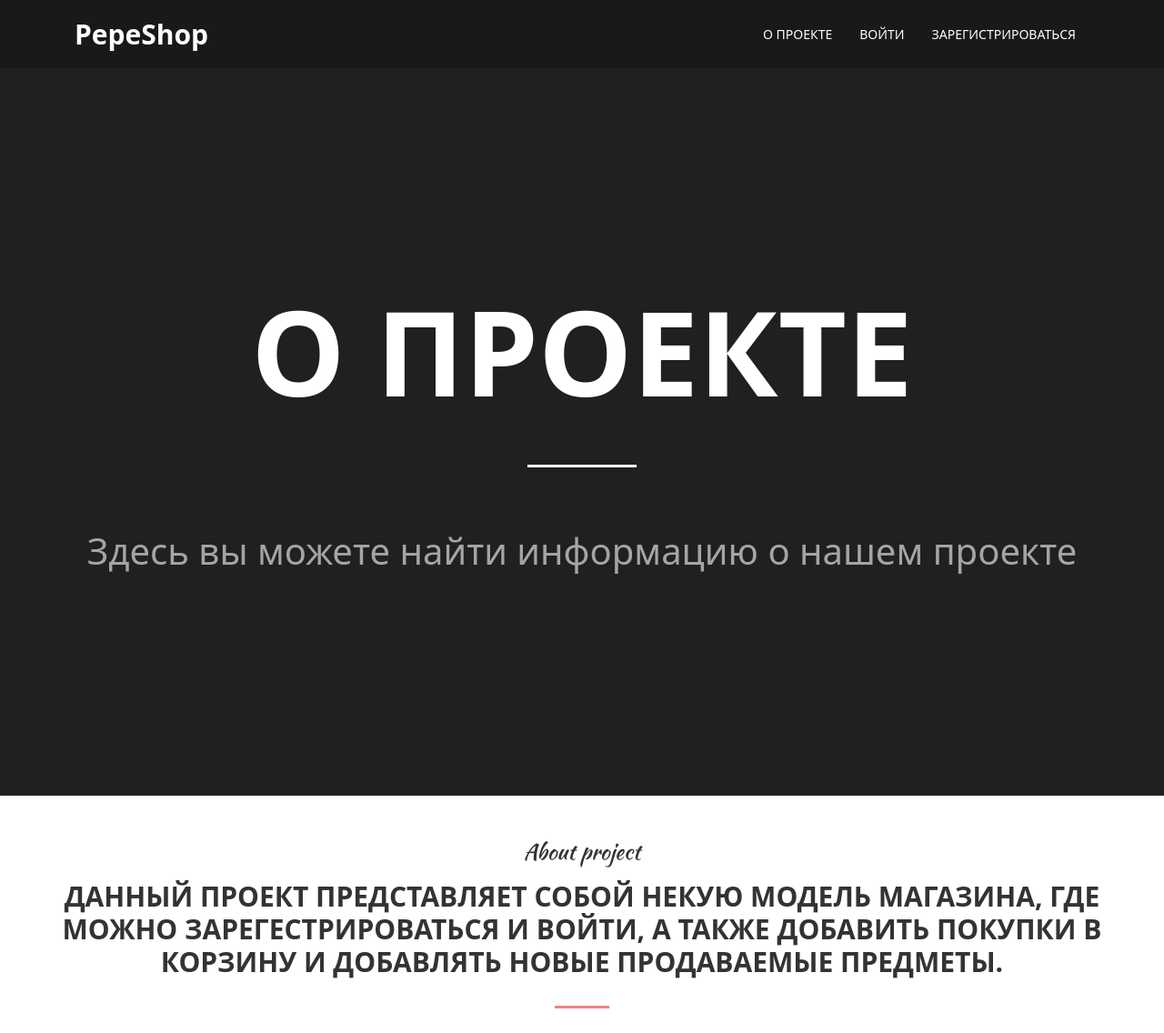
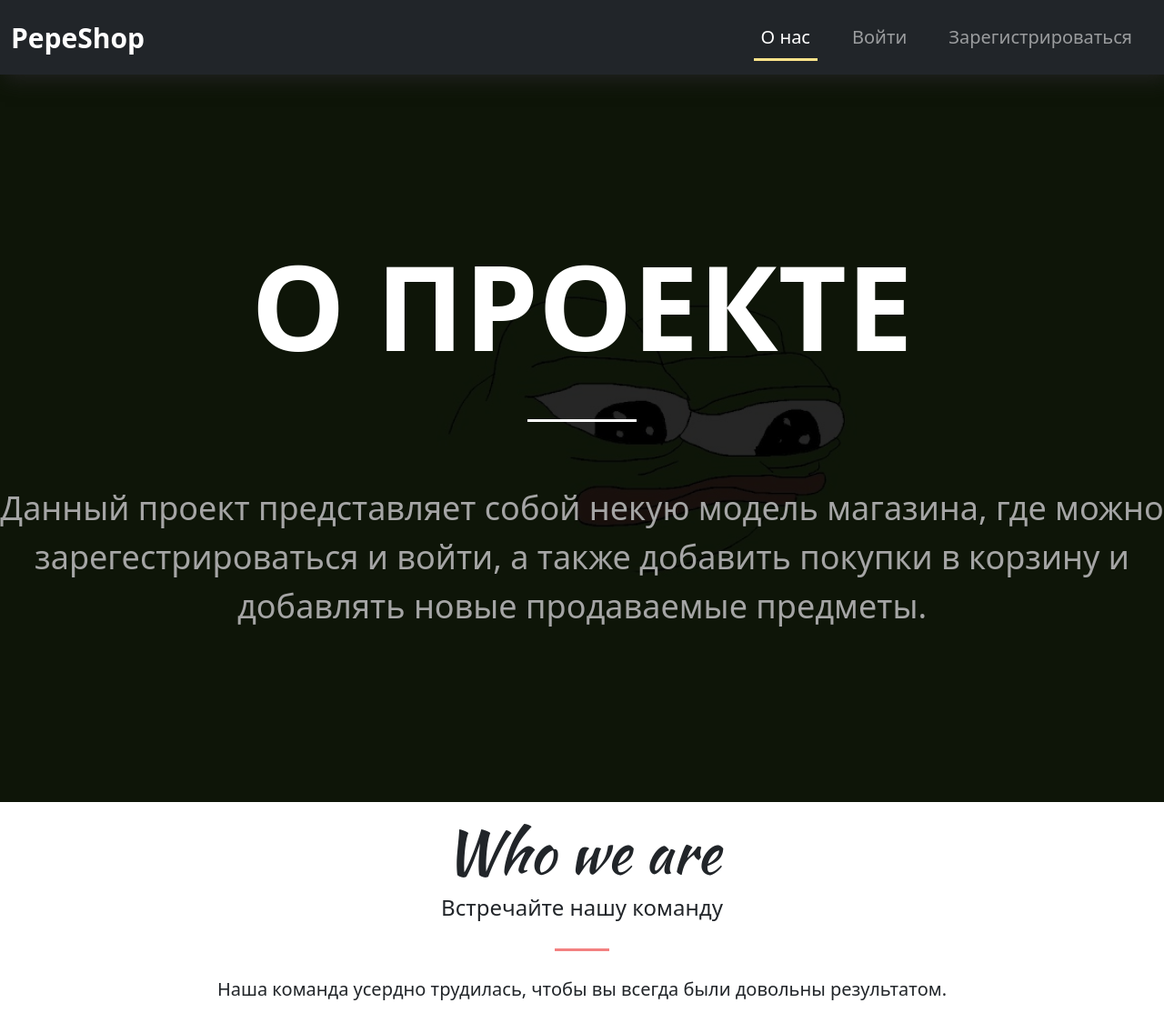
Before and after one commit to Enigmast159/store-model, a Flask app: page / in a window 1280 px wide. Shown: the top 1136 px of the page at 91% size. Run offline with Flask 2, Linux system fonts and the light colour scheme.

Commit message:
upgrade about_us and some fix

```diff
--- a/main.py
+++ b/main.py
@@ -239,6 +239,8 @@ def delete_goods(goods_id):
 def edit_goods(goods_id):
     form = AddGoods()
     session = db_session.create_session()
+    items = session.query(Category).all()
+    form.select.choices = [(item.id, item.name) for item in items]
     goods = session.query(Goods).filter(Goods.id == goods_id, Goods.seller == current_user).first()
     if request.method == 'GET':
         if goods:
@@ -327,4 +329,4 @@ def make_order(customer_id, goods_id):
 if __name__ == '__main__':
     global_init("db/trading_area.db")
     port = int(os.environ.get("PORT", 5000))
-    app.run(host='0.0.0.0', port=port)
+    app.run(host='127.0.0.1', port=port)
--- a/static/css/style.css
+++ b/static/css/style.css
@@ -40,19 +40,33 @@ body {
     font-size: 30px;
     font-weight: 700;
     color: #fff;
+    text-decoration: none;
+    transition: all .1s linear;
 }
 
-/* navbar */
-.nav {
-    font-size: 14px;
-    text-transform: uppercase;
+.header__logo:hover {
+    color: rgb(226, 226, 226);
+    opacity: 0.6;
 }
 
-.nav__link {
+/* Nav */
+.navbar {
+    box-shadow: 5px 5px 21px rgb(34, 34, 34);
+}
+
+.navbar-collapse {
+    display: flex;
+    justify-content: flex-end;
+    align-items: center;
+    padding: 10px 0 10px;
+}
+
+.nav-link {
     display: inline-block;
     vertical-align: top;
     margin: 0 15px;
     position: relative;
+    font-size: 20px;
 
     color: #fff;
     text-decoration: none;
@@ -60,7 +74,7 @@ body {
     transition: color .1s linear;
 }
 
-.nav__link:after {
+.nav-link:after {
     content: "";
     display: block;
     width: 100%;
@@ -77,16 +91,16 @@ body {
     transition: opacity .1s linear;
 }
 
-.nav__link:hover {
+.nav-link:hover {
     color: #fce38a;
 }
 
-.nav__link:hover:after,
-.nav__link.active:after {
+.nav-link:hover:after,
+.nav-link.active:after {
     opacity: 1;
 }
 
-.nav__link.active {
+.nav-link.active {
     color: #fce38a;
 }
 
@@ -101,16 +115,29 @@ body {
     justify-content: center;
     width: 100%;
     height: 100vh;
-    background-color: rgb(32, 32, 32);
+    background-image: url('../img/pepega.jpg');
     -webkit-background-size: cover;
     background-size: cover;
+    z-index: 1;
+}
+
+.filter {
+    width: 100%;
+    height: 100%;
+    background-color: rgba(0, 0, 0);
+    opacity: 0.85;
+    position: absolute;
+    z-index: 2;
+
 }
 
 .intro__inner {
+    font-size: 36px;
     width: 100%;
     margin: 0 auto;
     text-align: center;
     color: rgb(165, 165, 165);
+    z-index: 3;
 }
 
 .intro__title {
@@ -120,6 +147,7 @@ body {
     text-transform: uppercase;
     text-align: center;
     line-height: 1;
+    z-index: 3;
 }
 
 .intro__title:after {
@@ -181,27 +209,44 @@ body {
 
 /* Section */
 .section {
+    text-align: center;
     display: flex;
+    justify-content: space-around;
     flex-wrap: wrap;
-    justify-content: space-evenly;
-    padding: 30px 0;
+}
+
+.title {
+    font-family: 'Kaushan Script', cursive;
+    font-size: 65px;
+}
+
+.suptitle {
+    font-size: 24px;
+}
+
+.suptitle:after {
+    content: "";
+    display: block;
+    margin: 30px auto;
+    width: 60px;
+    height: 3px;
+    background-color: #f38181;
 }
 
 .section__header {
-    text-align: center
+    text-align: center;
 }
 
 .section__suptitle {
     font-family: 'Kaushan Script', cursive;
-    font-size: 24px;
+    font-size: 60px;
     color: #333;
 }
 
 .section__title {
     font-size: 30px;
-    font-weight: 700;
+    font-weight: 0;
     color: #333;
-    text-transform: uppercase;
 }
 
 .section__title:after {
@@ -224,6 +269,7 @@ body {
 .card {
     margin-top: 30px;
     width: 100%;
+    background: linear-gradient(to right, #f38181, #fce38a);
 }
 
 .sub__card {
@@ -315,3 +361,42 @@ img {
 .align {
     text-align: center
 }
+
+@media screen and (max-width: 991px) {
+    .nav-link:after {
+        display: none;
+    }
+    .navbar-collapse {
+        display: block;
+    }
+    .intro__inner {
+        font-size: 20px;
+    }
+    .intro__title {
+        font-size: 90px;
+    }
+}
+
+@media screen and (max-width: 850px) {
+    .intro__title {
+        font-size: 71px;
+    }
+}
+
+@media screen and (max-width: 400px) {
+    .intro__title {
+        font-size: 60px;
+    }
+    .intro__inner {
+        font-size: 17px;
+    }
+}
+
+@media screen and (max-width: 350px) {
+    .intro__title {
+        font-size: 50px;
+    }
+    .intro__inner {
+        font-size: 15px;
+    }
+}
--- a/templates/about_us.html
+++ b/templates/about_us.html
@@ -2,61 +2,70 @@
 
 {% block content %}
 <div class="intro">
+
     <h1 class="intro__title">О проекте</h1>
-    <p class="intro__inner display-6">Здесь вы можете найти информацию о нашем проекте</p>
+    <p class="intro__inner">Данный проект представляет собой некую модель магазина, где можно зарегестрироваться и войти,
+    а также добавить покупки в корзину и добавлять новые продаваемые предметы.</p>
+    <div class="filter"></div>
 </div>
-<div class="section__header mt-5">
-    <h3 class="section__suptitle">About project</h3>
-    <h2 class="section__title m-3">Данный проект представляет собой некую модель магазина, где можно зарегестрироваться и войти,
-    а также добавить покупки в корзину и добавлять новые продаваемые предметы.</h2>
-</div>
-<section class="section">
-    <div class="container">
 
-        <div class="section__header">
-            <h3 class="section__suptitle">Who we are</h3>
-            <h2 class="section__title">Встречайте нашу команду</h2>
-            <div class="section__text">
-                <p class="align">Наша команда усердно трудилась, чтобы вы всегда были довольны результатом. </p>
+
+<div class="align mt-3">
+    <h3 class="title">Who we are</h3>
+    <h2 class="suptitle">Встречайте нашу команду</h2>
+    <div class="text">
+        <h5 class="align">Наша команда усердно трудилась, чтобы вы всегда были довольны результатом. </h5>
     </div>
 </div>
 
-        <section class="section m-0 p-0">
-        <div class="sub__card">
-            <div class="card__inner">
-                <div class="card__img p-3">
-                    <img src="{{ url_for('static', filename='img/pepe.gif')}}">
-                </div>
-                <div class="card__info">
-                        <div class="card__name">Савин Григорий</div>
-                        <div class="card__prof">Разработчик</div>
+    <div class="container align">
+        <div class="row row-cols-1 row-cols-md-3 g-4">
+            <div class="col">
+              <div class="card h-100">
+                <img src="{{ url_for('static', filename='img/pepe.gif')}}" class="card-img-top" alt="...">
+                <div class="card-body">
+                  <h5 class="card-title">Гуреев матвей</h5>
+                  <p class="card-text">Разработчик API</p>
                 </div>
               </div>
             </div>
-        <div class="sub__card">
-            <div class="card__inner">
-                <div class="card__img p-3">
-                    <img src="{{ url_for('static', filename='img/pepe.gif')}}">
-                </div>
-                <div class="card__info">
-                        <div class="card__name">Лямин Дмитрий</div>
-                        <div class="card__prof">Разработчик</div>
+            <div class="col">
+              <div class="card h-100">
+                <img src="{{ url_for('static', filename='img/pepe.gif')}}" class="card-img-top" alt="...">
+                <div class="card-body">
+                  <h5 class="card-title">Лямин Дмитрий</h5>
+                  <p class="card-text">Разработчик сайта</p>
                 </div>
               </div>
             </div>
-        <div class="sub__card">
-            <div class="card__inner">
-                <div class="card__img p-3">
-                    <img src="{{ url_for('static', filename='img/pepe.gif')}}">
-                </div>
-                <div class="card__info">
-                        <div class="card__name">Гуреев матвей</div>
-                        <div class="card__prof">Разработчик</div>
+            <div class="col">
+              <div class="card h-100">
+                <img src="{{ url_for('static', filename='img/pepe.gif')}}" class="card-img-top" alt="...">
+                <div class="card-body">
+                  <h5 class="card-title">Савин Григорий</h5>
+                  <p class="card-text">Разработчик бота</p>
                 </div>
               </div>
             </div>
-        </section>
         </div>
-</section>
-
+    </div>
+<div class="filler"></div>
+<div class="align m-5">
+    <h3 class="title">Releat to the project</h3>
+    <h2 class="suptitle">Если вы заинтересовались нашим проектом, то у нас еть также API и бот.</h2>
+    <div class="text">
+        <h5 class="align">У нас есть бот для телеграмма, у которого есть несколько интересных функций.
+            Вы можете найти его по ссылке <a href="https://t.me/simple_school_bot">t.me/simple_school_bot</a></h5>
+        <h5 class="align">Помимо бота, если вы хотите использовать наш магазин в своих целях, вы можете использовать наше API.</h5>
+        <h2 class="suptitle mt-3">Вот небольшая документация к API</h2>
+        <h5>Чтобы получить все экземпляры одного типа введите команду образца:
+/api/<название типа>
+Типы:
+users(пользователи), goods(товары), orders(заказы), comments(комментарии).<br>
+Чтобы получить один экземпляр введите:
+/api/<название типа>/<номер id>.<br>
+Если вы хотите добавить экземпляр, то помимо id необходимо будет ввести и другие параметры
+/api/<название типа>/<номер id>/<параметр 1>/<параметр 2></h5>
+    </div>
+</div>
 {% endblock %}
--- a/templates/base.html
+++ b/templates/base.html
@@ -12,26 +12,41 @@
 <body>
 
 
+    <nav class="navbar navbar-expand-lg navbar-dark bg-dark sticky-top">
+    <div class="container-fluid">
+      <a class="header__logo" href="#">PepeShop</a>
 
-      <header class="header">
-        <div class="container">
-            <div class="header__inner">
-                <a class="header__text" href="/about_us"><div class="header__logo">PepeShop</div></a>
+      <button class="navbar-toggler" type="button" data-bs-toggle="collapse" data-bs-target="#navbarNav" aria-controls="navbarNav" aria-expanded="false" aria-label="Toggle navigation">
+        <span class="navbar-toggler-icon"></span>
+      </button>
 
-                <nav class="nav">
-                    <a class="nav__link" href="/about_us">О проекте</a>
-                    {% if current_user.is_authenticated %}
-                        <a class="nav__link" href="/user_page/{{current_user.id}}">Профиль</a>
-                        <a class="nav__link" href="/catalog">Каталог</a>
-                        <a class="nav__link" href="/logout">Выйти</a>
-                    {% else %}
-                        <a class="nav__link" href="/login">Войти</a>
-                    {% endif %}
-                    <a class="nav__link" href="/register">Зарегистрироваться</a>
-                </nav>
-            </div>
-        </div>
-    </header>
+      <div class="collapse navbar-collapse" id="navbarNav">
+        <ul class="navbar-nav">
+          <li class="nav-item">
+            <a class="nav-link active" aria-current="page" href="/about_us">О нас</a>
+          </li>
+          {% if current_user.is_authenticated %}
+          <li class="nav-item">
+            <a class="nav-link" href="/user_page/{{current_user.id}}">Профиль</a>
+          </li>
+          <li class="nav-item">
+            <a class="nav-link" href="/catalog">Каталог</a>
+          </li>
+          <li class="nav-item">
+            <a class="nav-link" href="/logout">Выйти</a>
+          </li>
+          {% else %}
+          <li class="nav-item">
+            <a class="nav-link" href="/login">Войти</a>
+          </li>
+          <li class="nav-item">
+            <a class="nav-link" href="/register">Зарегистрироваться</a>
+          </li>
+          {% endif %}
+        </ul>
+      </div>
+    </div>
+  </nav>
 
     <main>
         {% block content %} {% endblock %}
```
Also changed, not shown: templates/item_page.html (+9 -4 lines), templates/user_page.html (+5 -5 lines), db/trading_area.db, static/img/pepega.jpg (added), static/img/user_img/1.jpg (added), 1 other file. Lines whose indentation alone changed are shown as unchanged.
